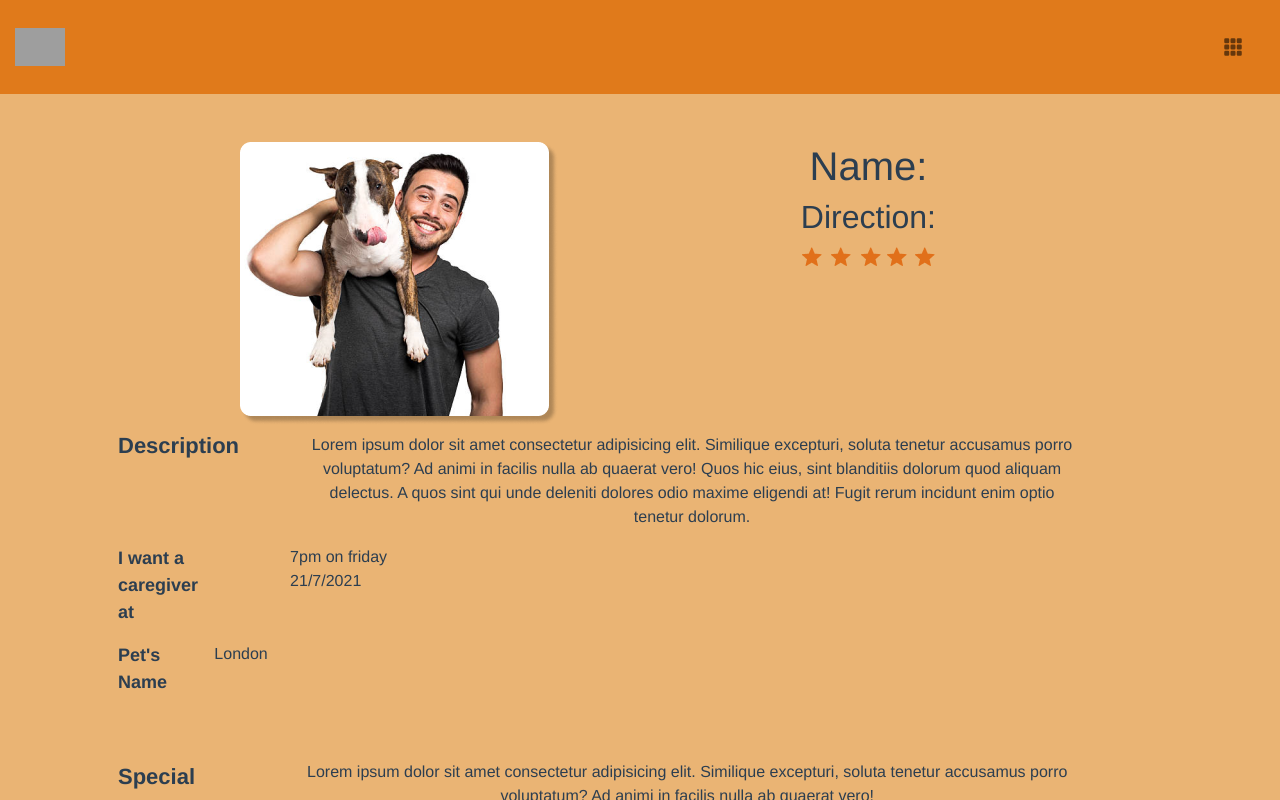
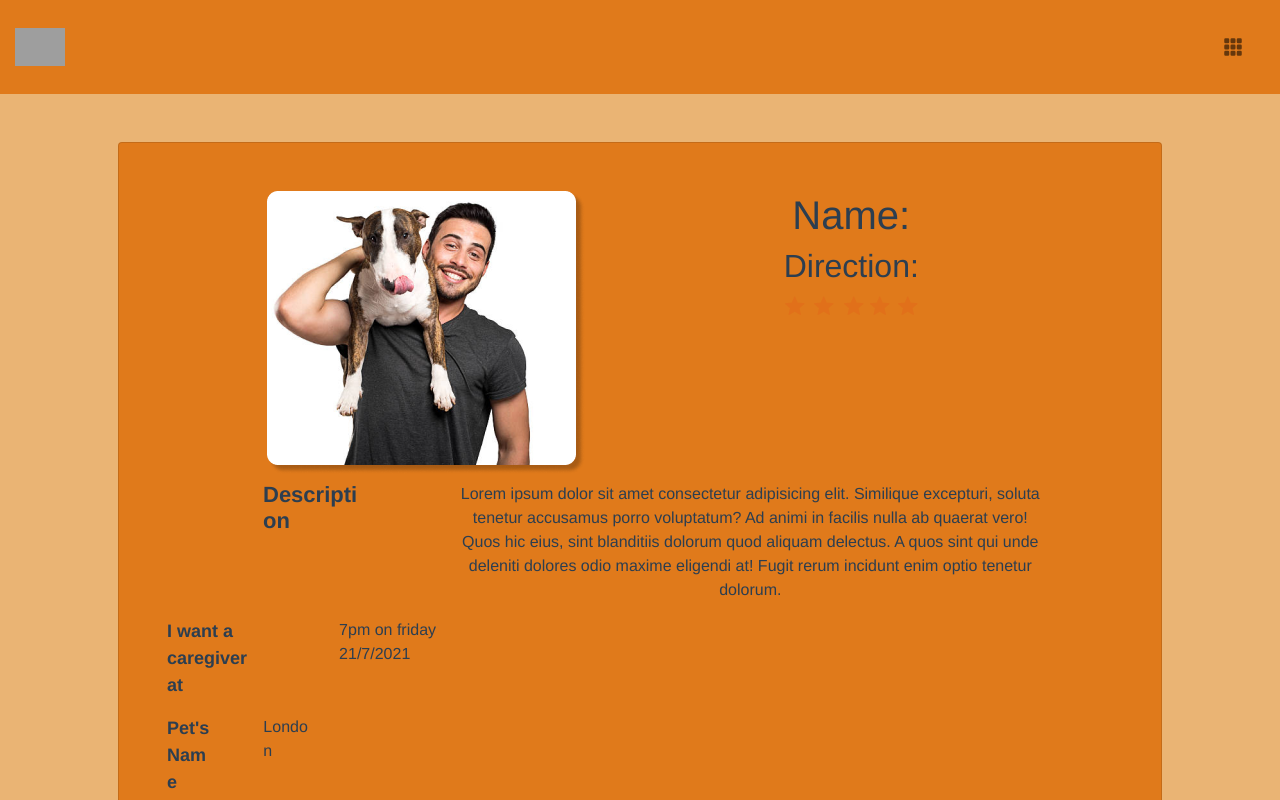
Before and after one commit to amrhefny87/DoggyFriendly, a Vue app: page /show in a window 1280 px wide. Shown: the top 800 px of the page. Built offline with nearby package versions, Linux system fonts and the light colour scheme; grey boxes are pictures that could not be loaded.

Commit message:
arreglar la vista Show

```diff
--- a/src/views/Show.vue
+++ b/src/views/Show.vue
@@ -1,5 +1,6 @@
 <template>
   <div class="container p-5">
+    <div class="card p-5" style="background-color: #E07A1B; ">
     <div class="box d-flex justify-content-around">
         <div class="box1 d-flex flex-column">
             <a href="http://www.goggle.com">
@@ -13,7 +14,7 @@
             <img src="../assets/stars.png" alt="">
         </div>
     </div>
-    <div class="info d-flex justify-content-around mt-2">
+    <div class="info d-flex justify-content-around mt-2 px-5 mx-5">
         <div class="description-name text-left">
             <h2 class="special-p">Description</h2>
         </div>
@@ -49,7 +50,7 @@
     <div>
         <button class="button-contact">Contact</button>
     </div>
-
+    </div>
   </div>
 </template>
 
@@ -60,6 +61,9 @@ export default {
 </script>
 
 <style>
+.container {
+    border: black;
+}
 .box{
     width: 90%;
     height: 20%;
@@ -80,7 +84,7 @@ export default {
 }
 
 .description-name{
-    width: 50%;
+    width: 80%;
 }
 .description-p{
     width: 90%
```
